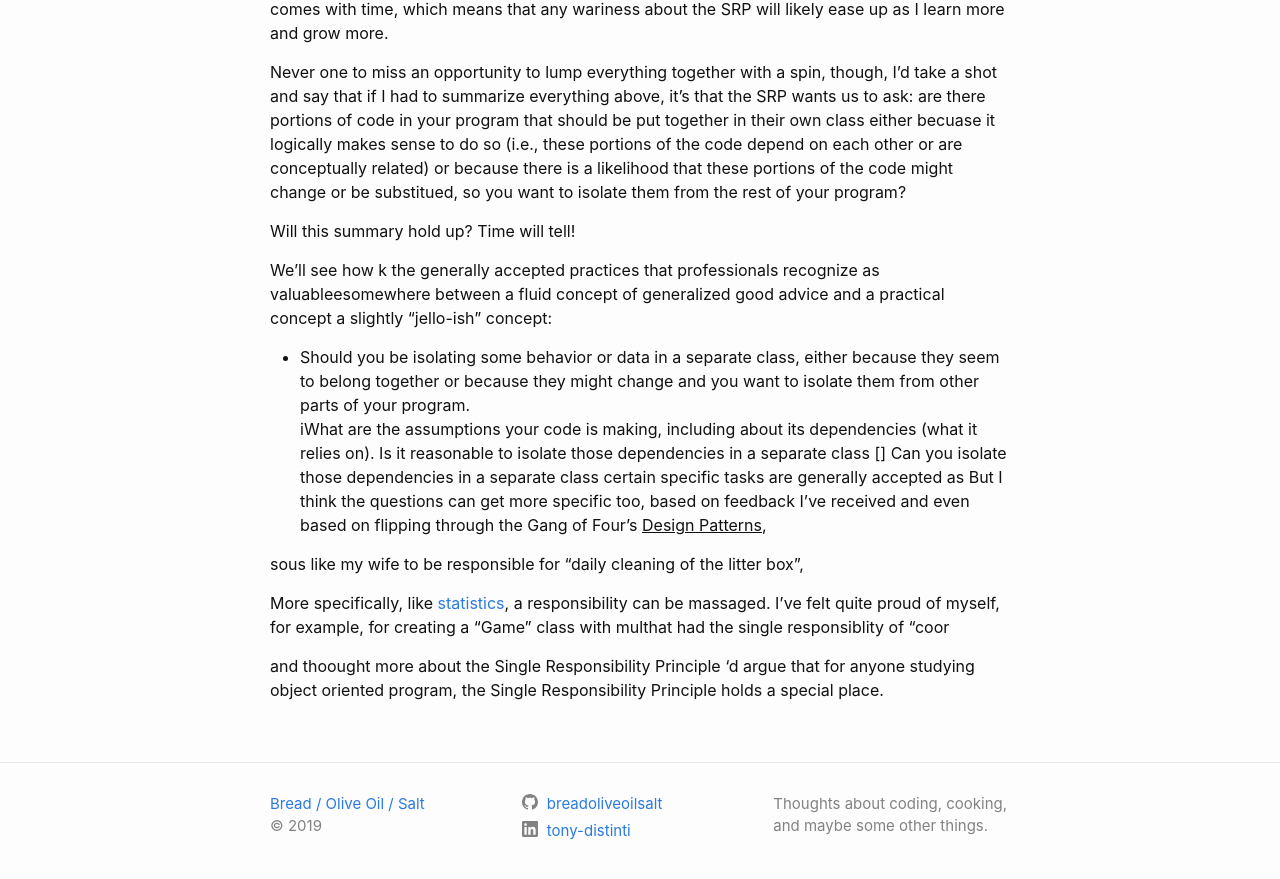
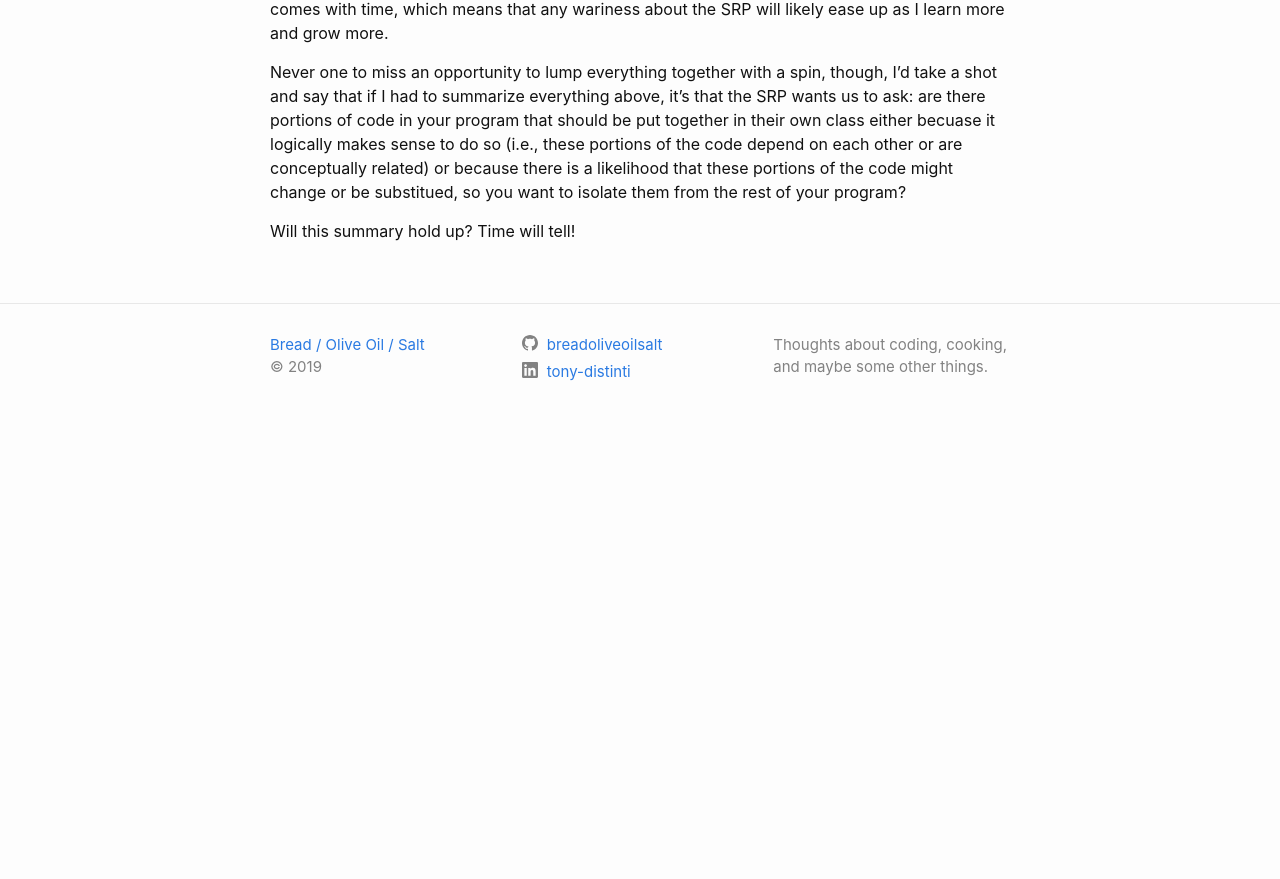
Before and after one commit to breadoliveoilsalt/breadoliveoilsalt.github.io, a Jekyll site: the page built from _posts/2019-10-25-srp.markdown, in a window 1280 px wide and 900 px high, scrolled down 2806 px. Shown: the top 879 px of the window. Built offline with Jekyll 4.4.1, drawn with Linux system fonts in a browser that asks for light colours; after the commit the page ends 3250 px from its top, so only the background shows below that.

Commit message:
SRP post, delete comments at bottom. To proof

```diff
--- a/_posts/2019-10-25-srp.markdown
+++ b/_posts/2019-10-25-srp.markdown
@@ -75,23 +75,3 @@ At the end of the day, my burdeoning and evolving sense of the SRP is telling me
 Never one to miss an opportunity to lump everything together with a spin, though, I'd take a shot and say that if I had to summarize everything above, it's that the SRP wants us to ask: are there portions of code in your program that should be put together in their own class either becuase it logically makes sense to do so (i.e., these portions of the code depend on each other or are conceptually related) or because there is a likelihood that these portions of the code might change or be substitued, so you want to isolate them from the rest of your program?
 
 Will this summary hold up? Time will tell!
-
-We'll see how
-k
-the   generally accepted practices that professionals recognize as valuableesomewhere between a fluid concept of generalized good advice and a practical concept a slightly "jello-ish" concept:
-
-- Should you be isolating some behavior or data in a separate class, either because they seem to belong together or because they might change and you want to isolate them from other parts of your program.
-iWhat are the assumptions your code is making, including about its dependencies (what it relies on).  Is it reasonable to isolate those dependencies in a separate class    [] Can you isolate those dependencies in a separate class
-certain specific tasks are generally accepted as But I think the questions can get more specific too, based on feedback I've received and even based on flipping through the Gang of Four's <span class="underlined">Design Patterns</span>,
-
-
-
-sous like my wife to be responsible for "daily cleaning of the litter box",
-
-
-
-
-More specifically, like [statistics](https://www.wired.co.uk/article/massage-statistics), a responsibility can be massaged.  I've felt quite proud of myself, for example, for creating a "Game" class with multhat had the single responsiblity of "coor
-
-and thoought more about the Single Responsibility Principle
-'d argue that for anyone studying object oriented program, the Single Responsibility Principle holds a special place.
```
